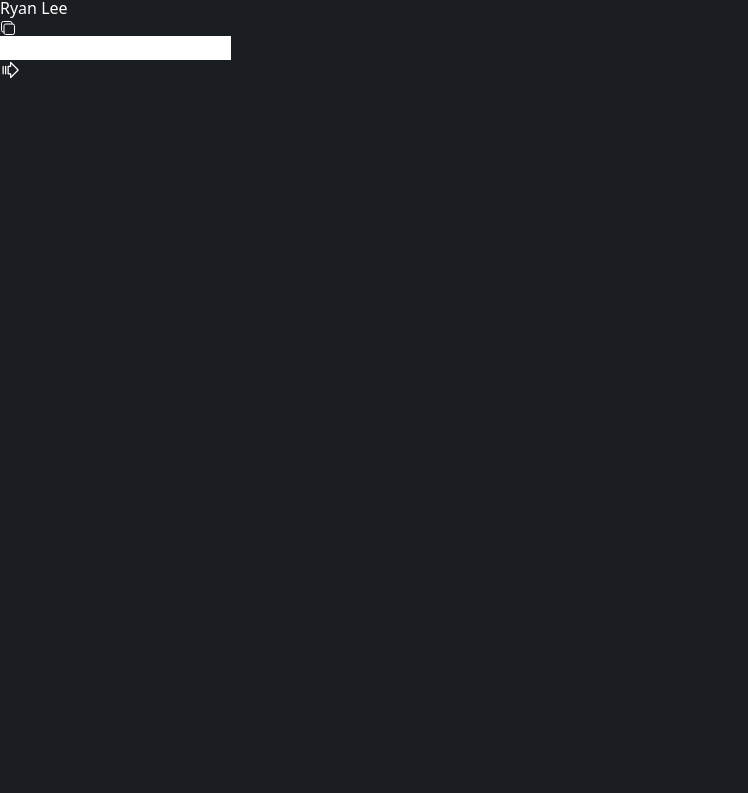
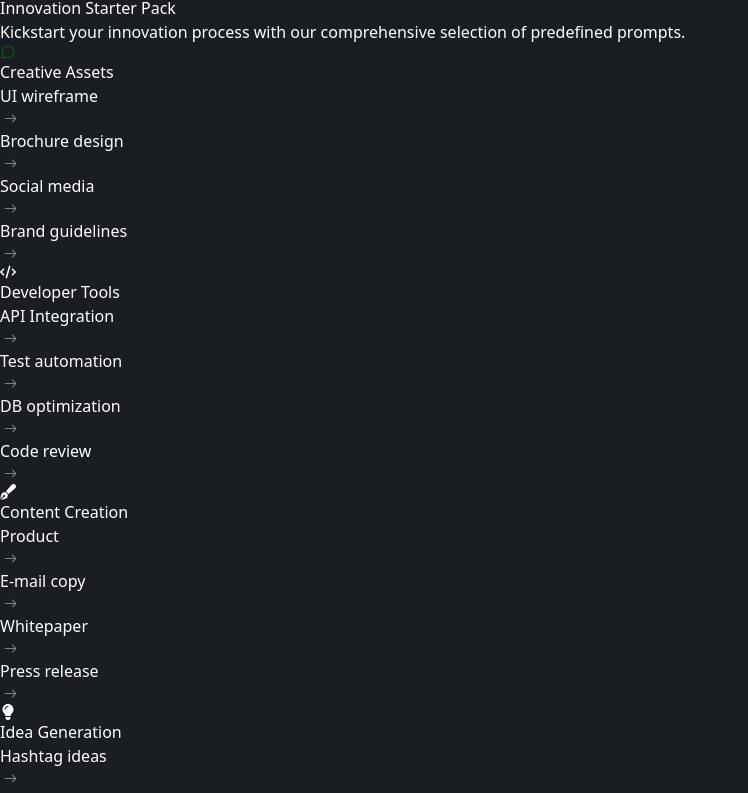
Before and after one commit to Abinsonsuresh/Artificium-AI-Chatbot-App, a React (Vite) app: page / in a window 1280 px wide. Shown: the part 740-1533 px from the top of the page, without its empty margins (0-748 px from the left). Before the commit the page ends 820 px from the top, so only its background shows below. Built offline with nearby package versions, Linux system fonts and the light colour scheme.

Commit message:
page load elems added

```diff
--- a/src/Sections/Artificium.jsx
+++ b/src/Sections/Artificium.jsx
@@ -26,7 +26,114 @@ const Artificium = () => {
                             {/* CONTENT */}
                             <div className='flex w-full  flex-col items-center mt-2 gap-5'>
 
-                                <div className="user bg-[#0D0F10] flex  justify-start items-start w-full gap-3 p-4 border border-gray-600  border-opacity-50 rounded-xl shadow-2xl">
+                                {!data ? (<div>
+                                    <div className='text-center flex flex-col items-center h-full'>
+                                        <div>
+                                            <h3 className='font-bold text-xl'>Innovation Starter Pack</h3>
+                                            <p className='text-sm text-gray-500'>Kickstart your innovation process with our comprehensive selection of predefined prompts.</p>
+                                        </div>
+                                        {/* CONTENT */}
+                                        <div className="flex flex-wrap justify-center items-center gap-5 mt-2">
+                                            <div className='flex flex-col items-center'>
+                                                <div className='flex items-center flex-col my-4'>
+                                                    <div className='bg-gray-900 shadow-2xl shadow-green-500 p-4 rounded-full'>
+                                                        <PiChatCircleLight color='green ' />
+                                                    </div>
+                                                    <span className='font-bold'>Creative Assets</span>
+                                                </div>
+
+                                                {
+                                                    Creativeassets.map((item, index) => {
+                                                        return (
+                                                            <div key={index} className='bg-[#0D0F10] to-black bg-gradient-to-r p-4 w-48 mt-2 rounded-2xl flex justify-between items-center'>
+                                                                <div>
+                                                                    <p>{item.name}</p>
+                                                                </div>
+                                                                <IoIosArrowRoundForward size={21} color='gray' />
+                                                            </div>
+                                                        )
+                                                    })
+                                                }
+                                            </div>
+
+
+                                            <div className='flex flex-col items-center'>
+                                                <div className='flex items-center flex-col my-4'>
+                                                    <div className='bg-gray-900 shadow-2xl shadow-blue-500 p-4 rounded-full'>
+                                                        <FaCode />
+                                                    </div>
+                                                    <span className='font-bold' >Developer Tools</span>
+                                                </div>
+                                                {
+                                                    DeveloperTools.map((item, index) => {
+                                                        return (
+                                                            <div key={index} className='bg-[#0D0F10] to-black bg-gradient-to-r p-4 w-48 mt-2 rounded-2xl flex justify-between items-center'>
+                                                                <div>
+                                                                    <p>{item.name}</p>
+                                                                </div>
+                                                                <IoIosArrowRoundForward size={21} color='gray' />
+                                                            </div>
+                                                        )
+                                                    })
+                                                }
+
+                                            </div>
+
+
+                                            <div className='flex flex-col items-center'>
+                                                <div className='flex items-center flex-col my-4'>
+                                                    <div className='bg-gray-900 shadow-2xl shadow-violet-500 p-4 rounded-full'>
+                                                        <FaPenFancy />
+                                                    </div>
+                                                    <span className='font-bold' >Content Creation</span>
+                                                </div>
+
+                                                {
+                                                    ContentCreation.map((item, index) => {
+                                                        return (
+                                                            <div key={index} className='bg-[#0D0F10] to-black bg-gradient-to-r p-4 w-48 mt-2 rounded-2xl flex justify-between items-center'>
+                                                                <div>
+                                                                    <p>{item.name}</p>
+                                                                </div>
+                                                                <IoIosArrowRoundForward size={21} color='gray' />
+                                                            </div>
+                                                        )
+                                                    })
+                                                }
+                                            </div>
+
+
+
+                                            <div className='flex flex-col items-center'>
+                                                <div className='flex items-center flex-col my-4'>
+                                                    <div className='bg-[#0D0F10] shadow-2xl shadow-yellow-500 p-4 rounded-full'>
+                                                        <FaLightbulb />
+                                                    </div>
+                                                    <span className='font-bold' >Idea Generation</span>
+                                                </div>
+
+                                                {
+                                                    IdeaGeneration.map((item, index) => {
+                                                        return (
+                                                            <div key={index} className='bg-[#0D0F10] p-4 w-48 mt-2 rounded-2xl flex justify-between items-center'>
+                                                                <div>
+                                                                    <p>{item.name}</p>
+                                                                </div>
+                                                                <IoIosArrowRoundForward size={21} color='gray' />
+                                                            </div>
+                                                        )
+                                                    })
+                                                }
+                                            </div>
+                                        </div>
+
+                                        <div className='flex flex-col items-center mt-8'>
+                                            <p>Lorem ipsum, dolor sit amet consectetur adipisicing elit. Doloribus cumque, molestiae amet sequi totam in quaerat molestias repellat consectetur dolorem eius rerum, enim dolore accusamus. Accusamus autem doloremque nulla.</p>
+
+
+                                        </div>
+                                    </div>
+                                </div>) : (<div className="user bg-[#0D0F10] flex  justify-start items-start w-full gap-3 p-4 border border-gray-600  border-opacity-50 rounded-xl shadow-2xl">
                                     <div className='flex items-center gap-3'>
                                         <div className='w-10 h-10 rounded-2xl bg-red-950'></div>
                                     </div>
@@ -38,14 +145,14 @@ const Artificium = () => {
                                         {/* <p className='text-[16px] text-gray-400 '>{recentPrompt}</p> */}
 
                                     </div>
-                                </div>
+                                </div>)}
 
 
 
                                 {
                                     !loading ? (<>
                                         {
-                                           data && <div className="user bg-[#0D0F10] flex  justify-start items-start w-full gap-3 p-4 border border-gray-600  border-opacity-50 rounded-xl shadow-2xl">
+                                            data && <div className="user bg-[#0D0F10] flex  justify-start items-start w-full gap-3 p-4 border border-gray-600  border-opacity-50 rounded-xl shadow-2xl">
                                                 <div className='flex items-center gap-3'>
                                                     <div className='w-10 h-10 rounded-2xl bg-green-300'></div>
                                                 </div>
@@ -76,7 +183,7 @@ const Artificium = () => {
 
             <div className="p-2">
                 <div className="p-4 bg-[#0D0F10] rounded-xl shadow-lg  flex relative ">
-                    <input onChange={(e) => setInput(e.target.value)}  className="input flex-1 text-white focus:outline-none bg-transparent rounded-r-none" type="text" />
+                    <input onChange={(e) => setInput(e.target.value)} className="input flex-1 text-white focus:outline-none bg-transparent rounded-r-none" type="text" />
                     <PiArrowFatLinesRight onClick={() => onSent()} className='absolute top-[30%] right-10 cursor-pointer' size={20} />
                 </div>
             </div>
```
